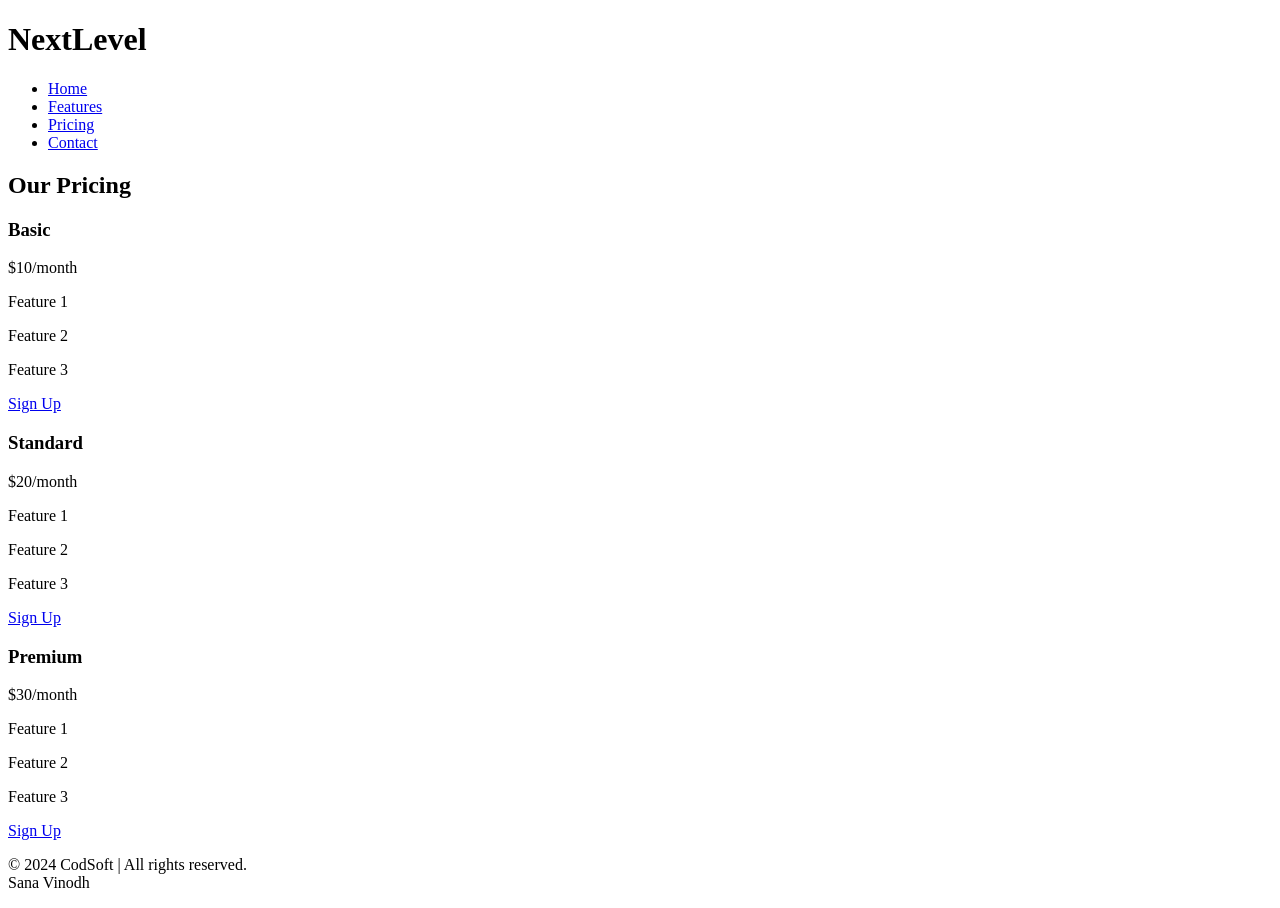
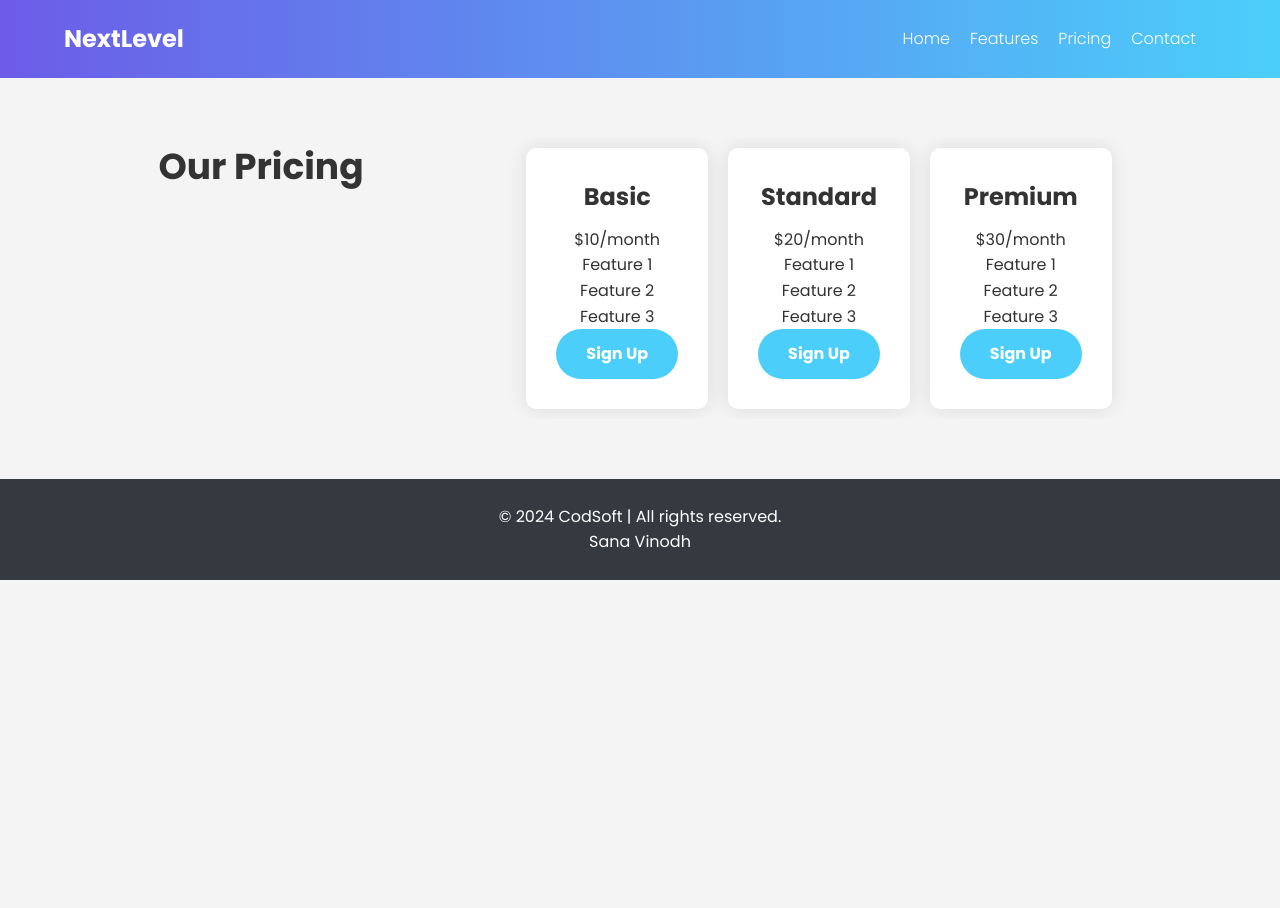
Before and after one commit to Vinodhsana1/promotion-website, a plain HTML site: page pricing.html in a window 1280 px wide. After the commit the page ends 800 px from the top, so only its background shows below. Drawn offline with Linux system fonts and the light colour scheme.

Commit message:
Update pricing.html

```diff
--- a/pricing.html
+++ b/pricing.html
@@ -7,7 +7,7 @@
       href="https://fonts.googleapis.com/css2?family=Poppins:wght@300;400;700&display=swap"
       rel="stylesheet"
     />
-    <link rel="stylesheet" href="land1.css" />
+    <link rel="stylesheet" href="styles.css" />
     <title>Pricing - Landing Page</title>
   </head>
   <body>
@@ -16,7 +16,7 @@
         <h1>NextLevel</h1>
         <nav>
           <ul>
-            <li><a href="land.html">Home</a></li>
+            <li><a href="index.html">Home</a></li>
             <li><a href="features.html">Features</a></li>
             <li><a href="pricing.html">Pricing</a></li>
             <li><a href="contact.html">Contact</a></li>
```
